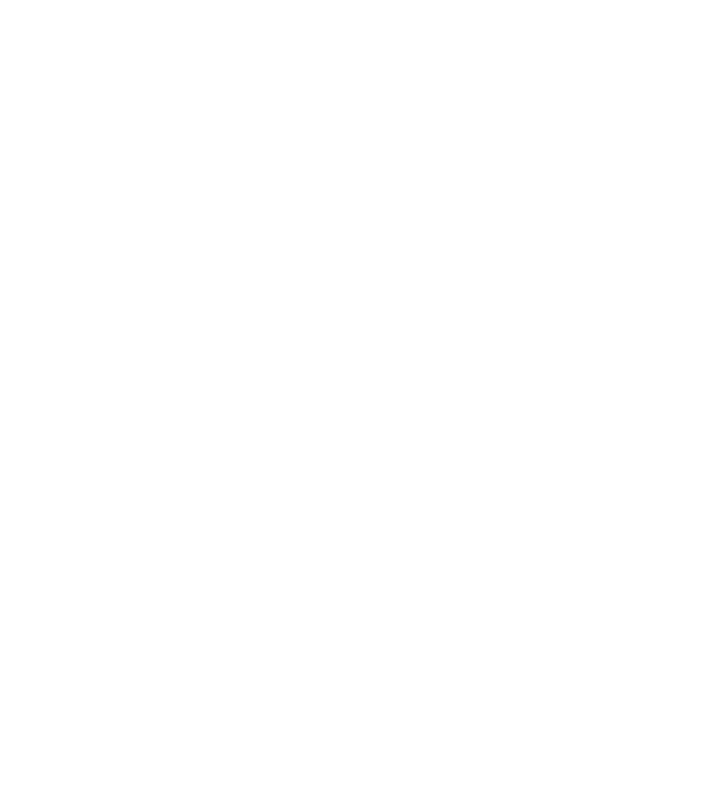
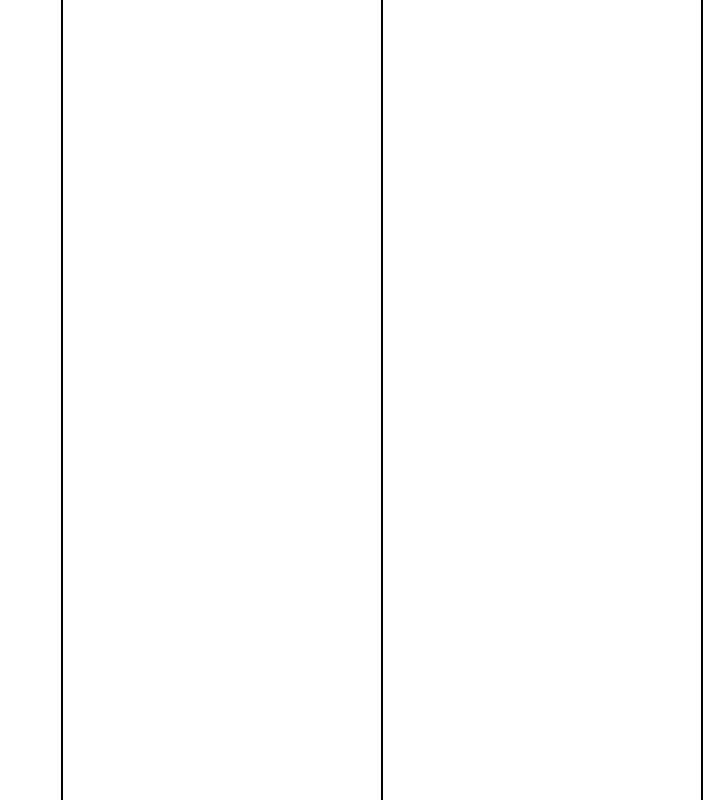
Before and after one commit to DriesBos/house-of-alignment, a Next.js app: page / in a window 1280 px wide. Shown: the whole page, without its empty margins (577-1280 px from the left). Built offline with nearby package versions, Linux system fonts and the light colour scheme.

Commit message:
added layout design and 'blue' theme

```diff
--- a/src/app/layout.tsx
+++ b/src/app/layout.tsx
@@ -31,6 +31,11 @@
         className={`${geistSans.variable} ${geistMono.variable}`}
         data-theme="light"
       >
+        <div className="layout" data-layout="three">
+          <div className="layout_column" />
+          <div className="layout_column" />
+          <div className="layout_column" />
+        </div>
         {children}
       </body>
     </html>
--- a/src/styles/globals.sass
+++ b/src/styles/globals.sass
@@ -1,6 +1,7 @@
 body
   background: var(--color-bg)
   color: var(--color-type)
+  transition: background .66s ease-in-out, color .66s ease-in-out
   &[data-theme='light']
     background: var(--theme-main-bg)
     color: var(--theme-main-type)
@@ -10,3 +11,39 @@
   &[data-theme='soft']
     background: var(--theme-soft-bg)
     color: var(--theme-soft-type)
+  &[data-theme='blue']
+    background: var(--theme-blue-bg)
+    color: var(--theme-blue-type)
+
+.layout
+  display: flex
+  pointer-events: none
+  height: 100dvh
+  width: 100vw
+  & > div
+    height: 100%
+    border-right: var(--layout-border) solid currentColor
+    transition: width .66s ease-in-out
+    & > div:last-child
+      border-right: 0
+  &[data-layout="one"]
+    & > div:first-child
+      width: 0
+    & > div:nth-child(2)
+      width: 0
+    & > div:last-child
+      width: 100vw
+  &[data-layout="two"]
+    & > div:first-child
+      width: 0
+    & > div:nth-child(2)
+      width: 50vw
+    & > div:last-child
+      width: 50vw
+  &[data-layout="three"]
+    & > div:first-child
+      width: 50vw
+    & > div:nth-child(2)
+      width: 25vw
+    & > div:last-child
+      width: 25vw
--- a/src/styles/vars.sass
+++ b/src/styles/vars.sass
@@ -18,6 +18,10 @@
   --theme-main-type-inverted: var(--color-white)
   --theme-soft-bg: var(--color-stone)
   --theme-soft-type: var(--color-blue)
+  --theme-blue-bg: var(--color-blue)
+  --theme-blue-type: var(--color-black)
+  // Layout
+  --layout-border: 2px
 
   // Type Sizes
   // 12-15px
```
